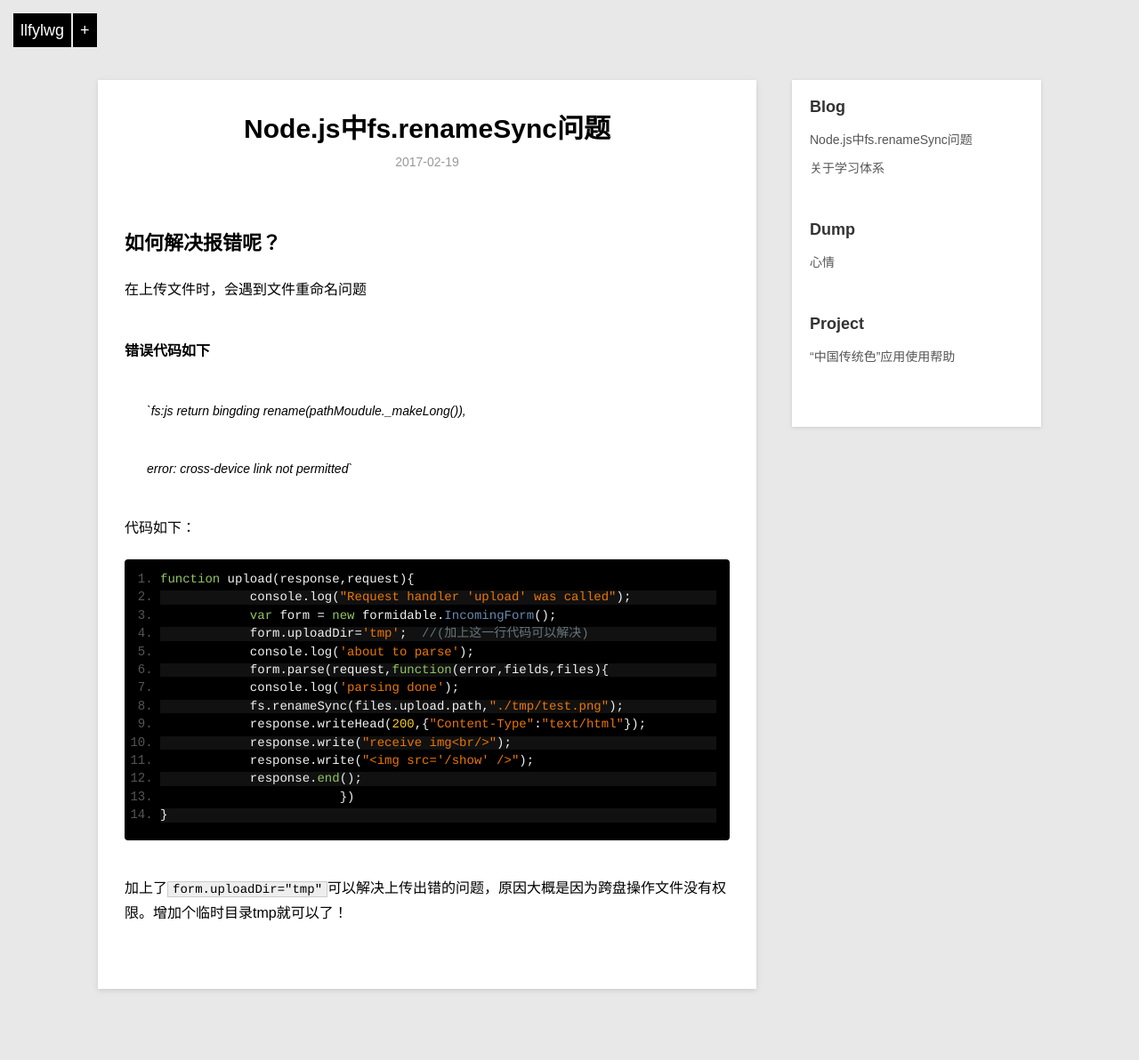
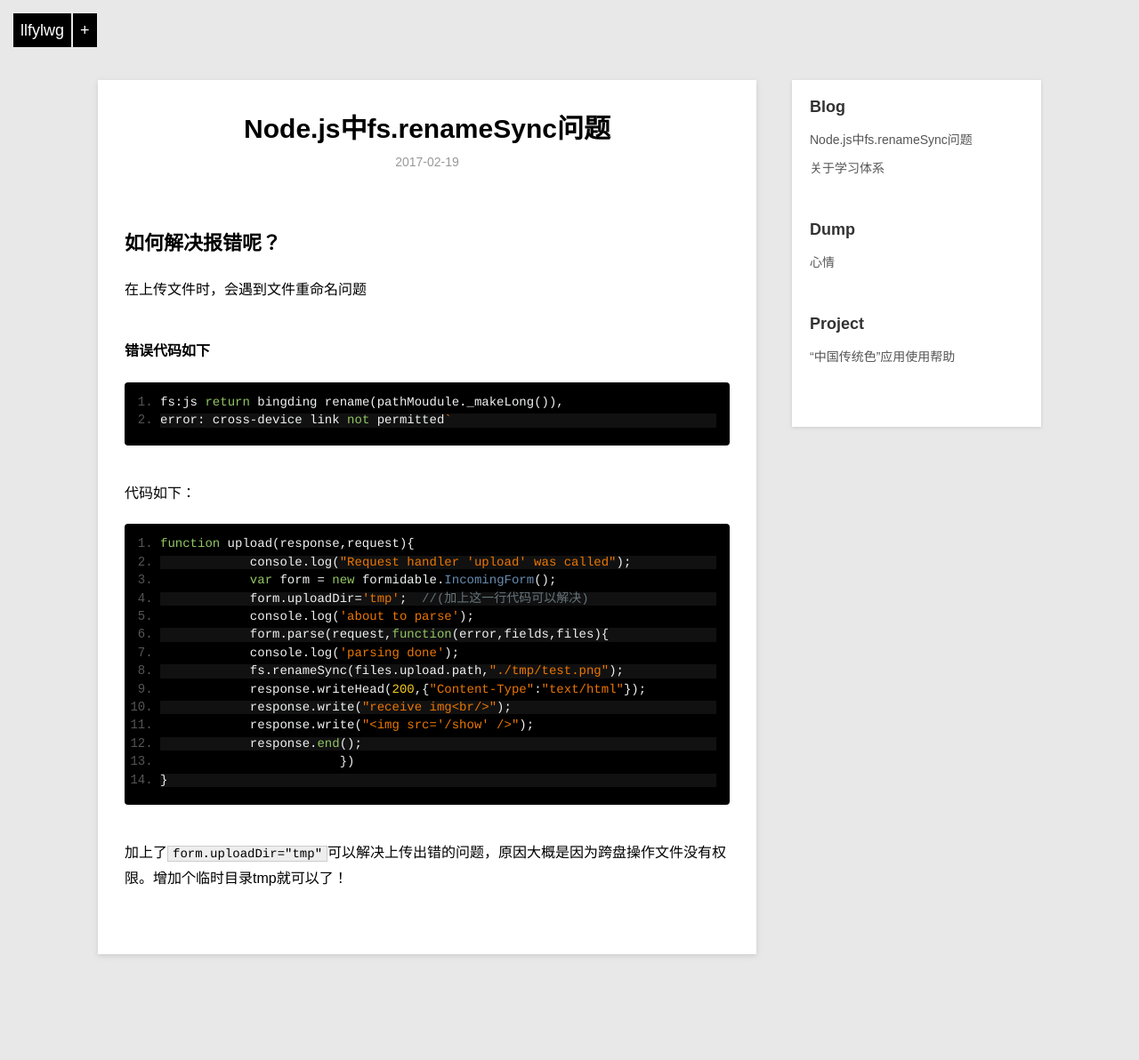
Before and after one commit to llfylwg/llfylwg.github.io, a Jekyll site: the page built from _posts/blog/2017-02-19-about-node-problem.md, in a window 1280 px wide. Shown: the whole page at 89% size. Built offline with Jekyll 4.4.1, drawn with Linux system fonts in a browser that asks for light colours; Markdown is read by kramdown in place of the engine named in the settings; comment, search, counter and statistics services are not loaded; after the commit the page ends 1153 px from its top, so only the background shows below that; part of the change alters nothing that is shown.

```diff
--- a/_posts/blog/2017-02-19-about-node-problem.md
+++ b/_posts/blog/2017-02-19-about-node-problem.md
@@ -11,9 +11,9 @@ description: 如何解决？
 
 
 **错误代码如下**
-> `fs:js return bingding rename(pathMoudule._makeLong()),
 
-> error: cross-device link not permitted`
+    fs:js return bingding rename(pathMoudule._makeLong()),
+    error: cross-device link not permitted`
 
 代码如下：
 
```
